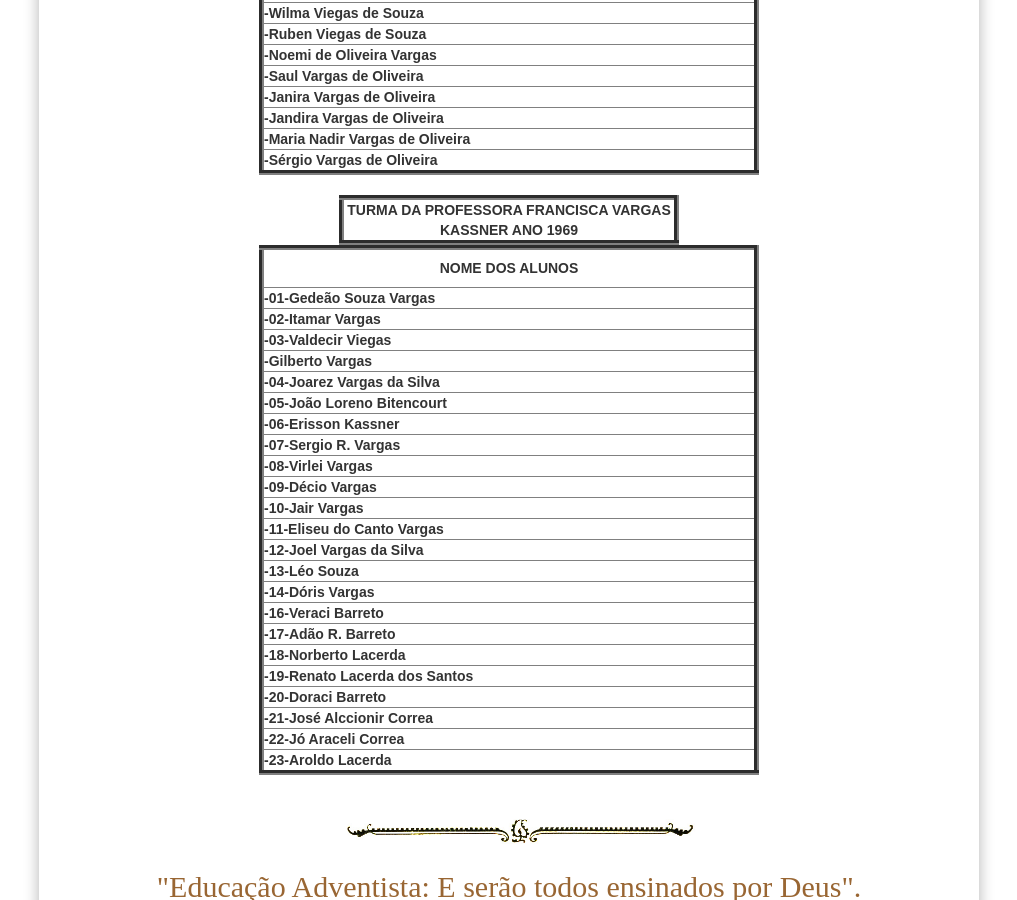
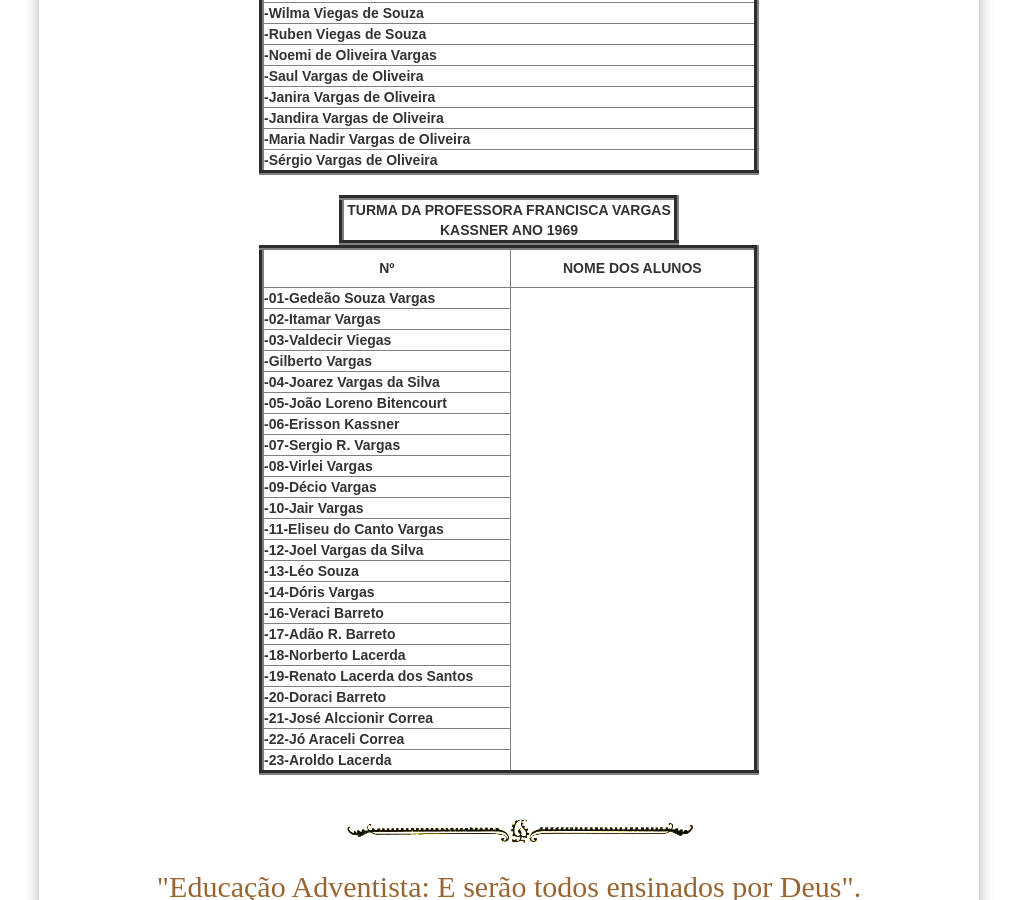
Before and after one commit to claudiovargas1955/claudiovargas1955.github.io, a Jekyll site: the page built from _pages/ensino-da-iasd-bosque.html, in a window 1280 px wide and 900 px high, scrolled down 1263 px. Shown: the whole window, without its empty margins (131-1148 px from the left). Built offline with Jekyll 4.4.1, drawn with Linux system fonts in a browser that asks for light colours; some web fonts are replaced.

Commit message:
Update ensino-da-iasd-bosque.html

```diff
--- a/_pages/ensino-da-iasd-bosque.html
+++ b/_pages/ensino-da-iasd-bosque.html
@@ -244,13 +244,16 @@ tr:hover{
                    <div class="brasileira" align="center">
      <table border="5px" color="#ffffff" width="340px" cellspacing="10px" cellpadding="10px" height="50px">
 
+
         <tr>
+
             <td align="center"><b>TURMA DA PROFESSORA FRANCISCA VARGAS KASSNER ANO 1969</b></td>
         </tr>
 
 
         <table border="5px" color="#ffffff" width="500px"  cellspacing="10px" cellpadding="10px">
          <tr>
+            <td align="center" width="50px"><b>Nº</b></td>
            <td align="center" width="300px" height="40px"><b>NOME DOS ALUNOS</b></td>
 
         </tr>
```
